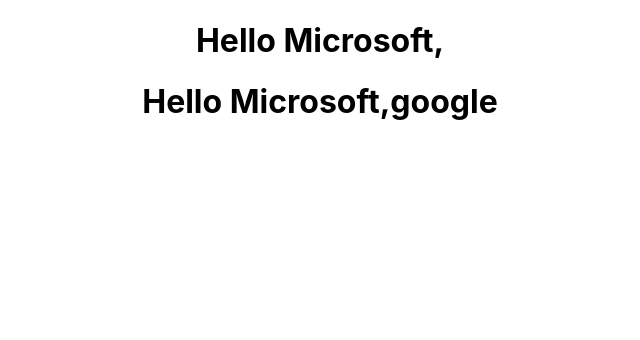
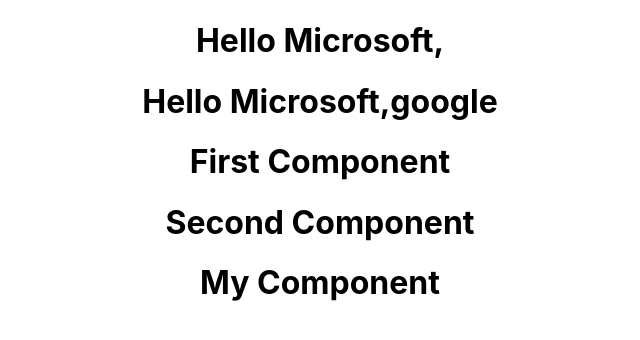
Before and after one commit to sivabandaru31/react-js-fundamentals, a React (Create React App) app: page / in a window 1280 px wide. Shown: the top 340 px of the page, without its empty margins (320-960 px from the left). Built offline with nearby package versions, Linux system fonts and the light colour scheme.

Commit message:
Added named and default exports

```diff
--- a/src/App.js
+++ b/src/App.js
@@ -2,7 +2,8 @@
 import './App.css';
 import Welcome from './components/Welcome';
 import Greeting from './components/Greeting';
-
+import {FirstComponents as FC, SecondComponents as SC} from './components/MyComponents';
+import MC from './components/MyComponents';
 function App() {
   return (
     <div className="App">
@@ -10,6 +11,12 @@
       <Welcome name="raja"/> */}
       <Greeting/>
       <Greeting name="google"/>
+      {/* <FirstComponents/> */}
+      <FC/>
+      {/* <SecondComponents/> */}
+      <SC/>
+      {/* <MyComponent/> */}
+      <MC/>
     </div>
   );
 }
--- /dev/null
+++ b/src/components/MyComponents.jsx
@@ -0,0 +1,17 @@
+// function FirstComponents(){
+//     return <h1>First Component</h1>
+// }
+// export default FirstComponents//default export
+
+export function FirstComponents(){//named export
+    return <h1>First Component</h1>
+}
+
+export function SecondComponents(){
+    return <h1>Second Component</h1>
+}
+
+export default function MyComponent(){
+    return <h1>My Component</h1>
+
+}
```
Also changed, not shown: src/components/HelloWorld.jsx (added).
